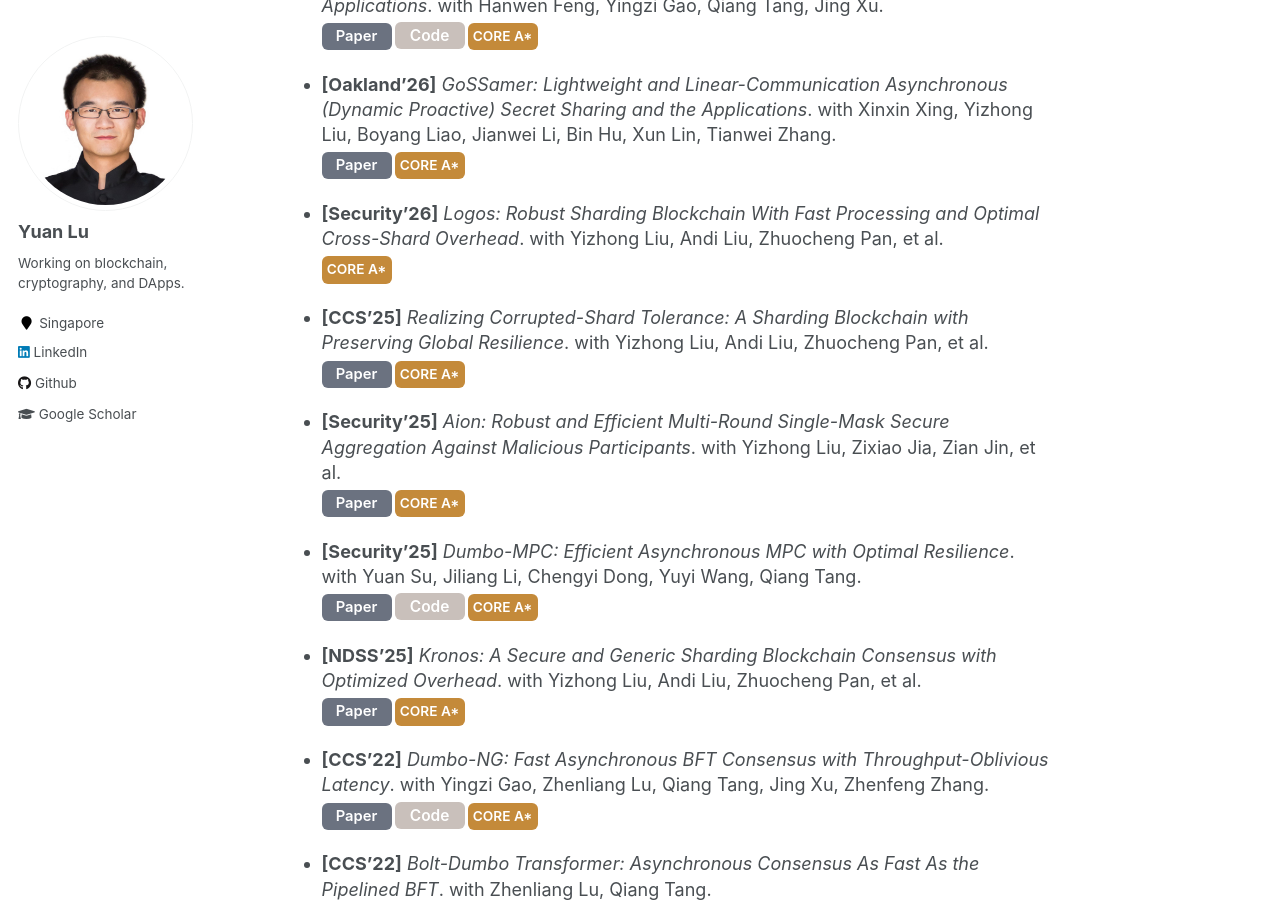
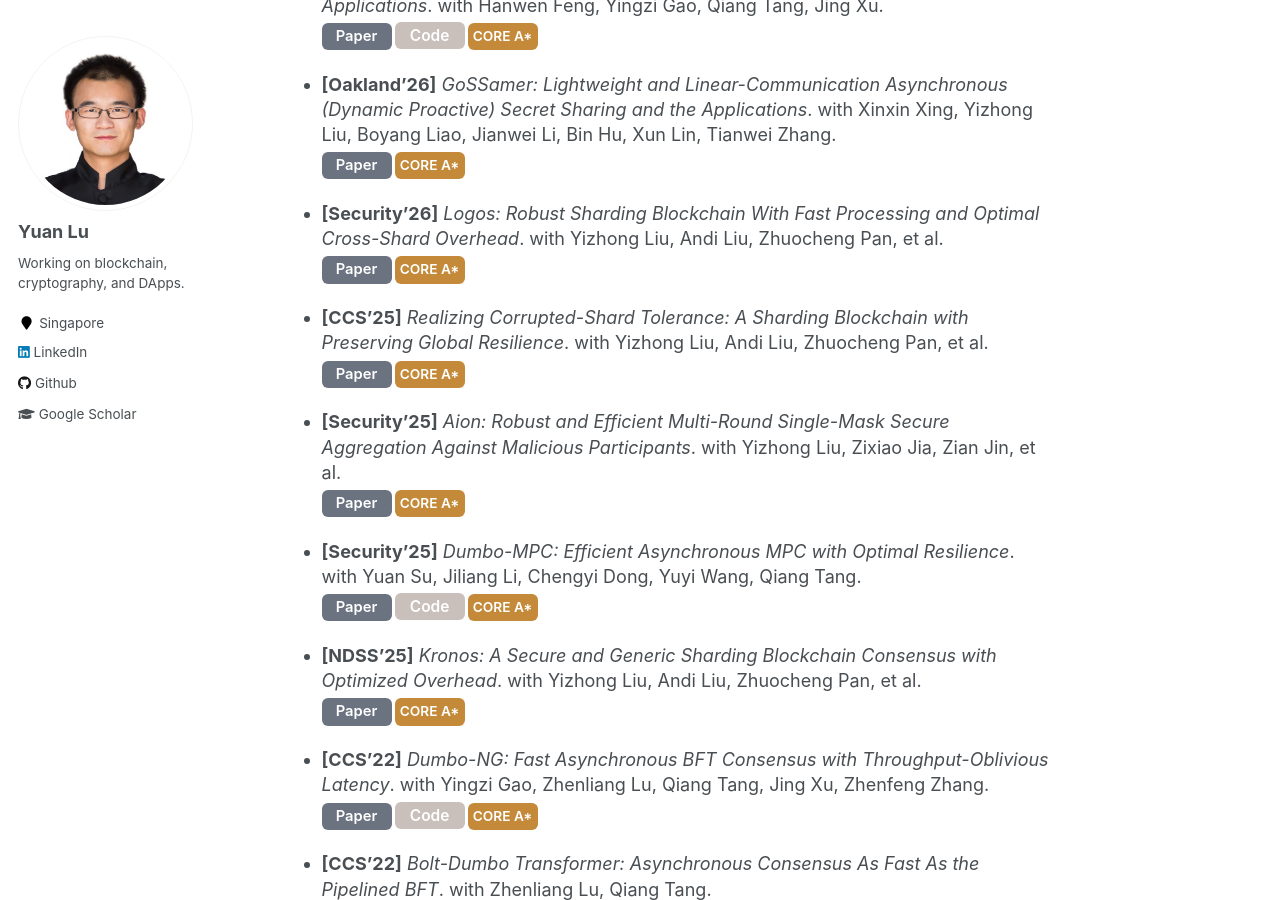
Before and after one commit to yylluu/yylluu.github.io, a Jekyll site: the page built from _pages/about.md, in a window 1280 px wide and 900 px high, scrolled down 1058 px. Built offline with Jekyll 4.4.1, drawn with Linux system fonts in a browser that asks for light colours.

Commit message:
Update about.md

```diff
--- a/_pages/about.md
+++ b/_pages/about.md
@@ -55,6 +55,7 @@ Many of my research results have been published in top-tier computer science ven
 <li class="pub-entry">
 <strong>[Security’26]</strong> <em>Logos: Robust Sharding Blockchain With Fast Processing and Optimal Cross-Shard Overhead</em>. with Yizhong Liu, Andi Liu, Zhuocheng Pan, et al.
 <div class="pub-badges">
+  <a href="https://www.usenix.org/conference/usenixsecurity26/presentation/liu-yizhong" target="_blank"><span class="pub-badge badge-paper">Paper</span></a>
   <a href="https://portal.core.edu.au/conf-ranks/1841/" target="_blank"><span class="pub-badge badge-core">CORE A*</span></a>
 <!--    <a href="https://www.ccf.org.cn/en/Bulletin/2019-05-13/663884.shtml" target="_blank"><span class="pub-badge badge-ccf">CCF A</span></a>
   <a href="https://csrankings.org/" target="_blank"><span class="pub-badge badge-top">CSrankings Top</span></a> -->
```
